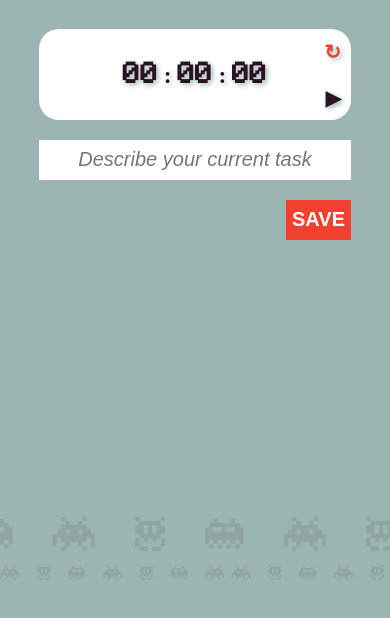
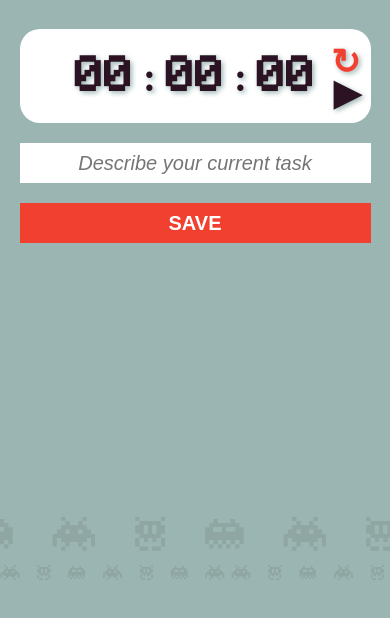
Before and after one commit to picandocodigo/supertimetracker, a plain HTML site: page index.html in a window 390 px wide. Shown: the part 108-726 px from the top of the page. Drawn offline with Linux system fonts and the light colour scheme.

Commit message:
Improves media queries for small screens

```diff
--- a/style.css
+++ b/style.css
@@ -52,51 +52,6 @@ a{
     cursor: pointer;
     position: relative;
 }
-
-@media (max-width: 900px) {
-    #container{
-        width: 60%;
-    }
-    #time{
-        font-size: 8vmin;
-        padding: 30px;
-    }
-}
-
-@media (max-width: 730px) {
-    #container{
-        width: 60%;
-    }
-    #time{
-        font-size: 7vmin;
-        padding: 30px;
-    }
-}
-
-@media (max-width: 660px) {
-    #container{
-        width: 80%;
-    }
-    #time{
-        font-size: 7vmin;
-        padding: 30px;
-    }
-}
-
-
-@media (max-width: 400px){
-    #logo{
-        max-width: 100%;
-    }
-    #container{
-        margin-top: 35%;
-    }
-    #time{
-        padding: 8vmin;
-        font-size: 6vmin;
-    }
-}
-
 
 #time span{
     font-family:'Conv_pixelmix',Sans-Serif;
@@ -255,3 +210,54 @@ table tbody tr{
 .meta{
     font-size: 0.7em;
 }
+
+@media (max-width: 900px) {
+    #container{
+        width: 60%;
+    }
+    #time{
+        font-size: 8vmin;
+        padding: 30px;
+    }
+}
+
+@media (max-width: 730px) {
+    #container{
+        width: 60%;
+    }
+    #time{
+        font-size: 7vmin;
+        padding: 30px;
+    }
+}
+
+@media (max-width: 660px) {
+    #container{
+        width: 80%;
+    }
+    #time{
+        font-size: 7vmin;
+        padding: 30px;
+    }
+}
+
+
+@media (max-width: 400px){
+    #logo{
+        max-width: 100%;
+    }
+    #container{
+        margin-top: 35%;
+        width: 90%;
+    }
+    #time{
+        padding: 6vmin;
+        font-size: 10vmin;
+    }
+    #timer, #reset{
+        font-size: 9vmin;
+    }
+    #save{
+        width: 100%;
+    }
+}
```
